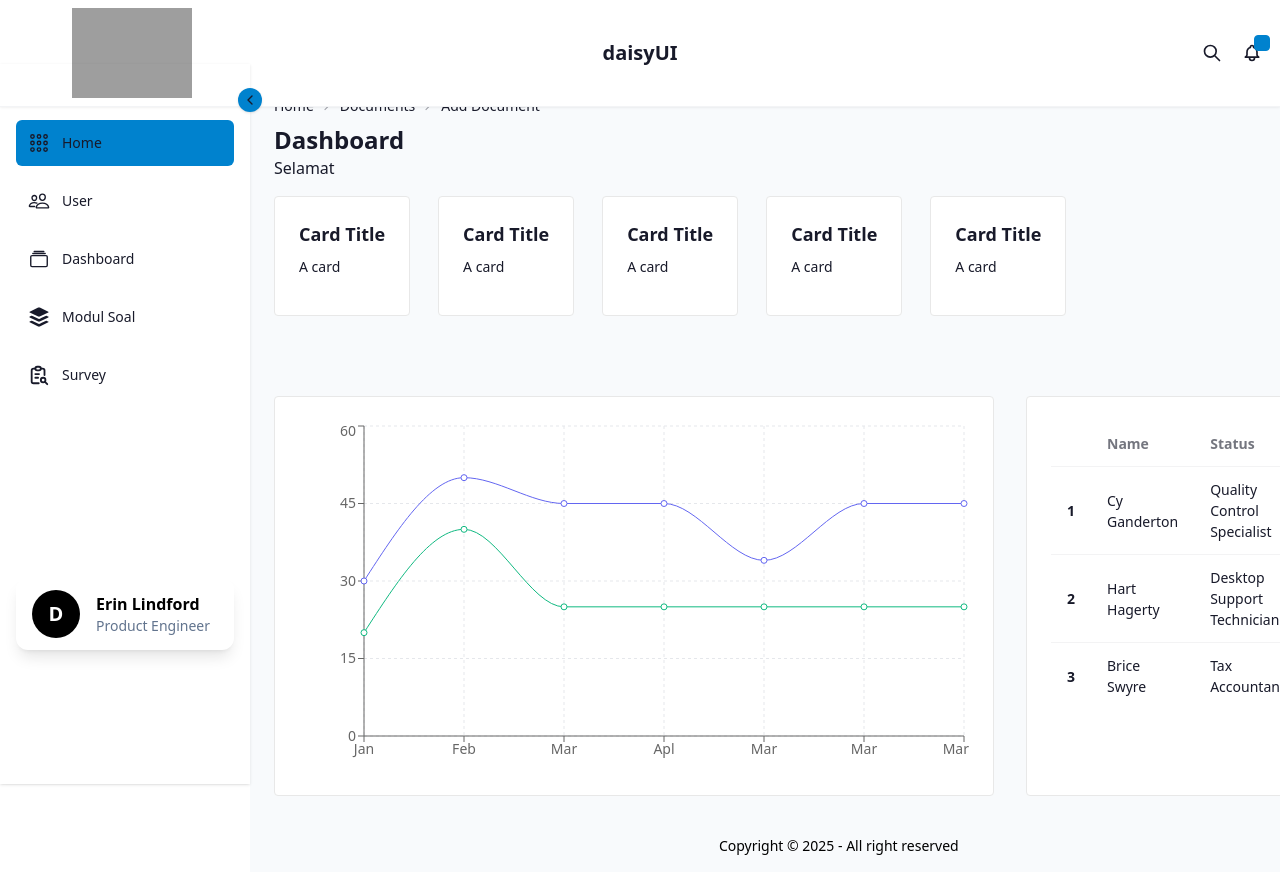
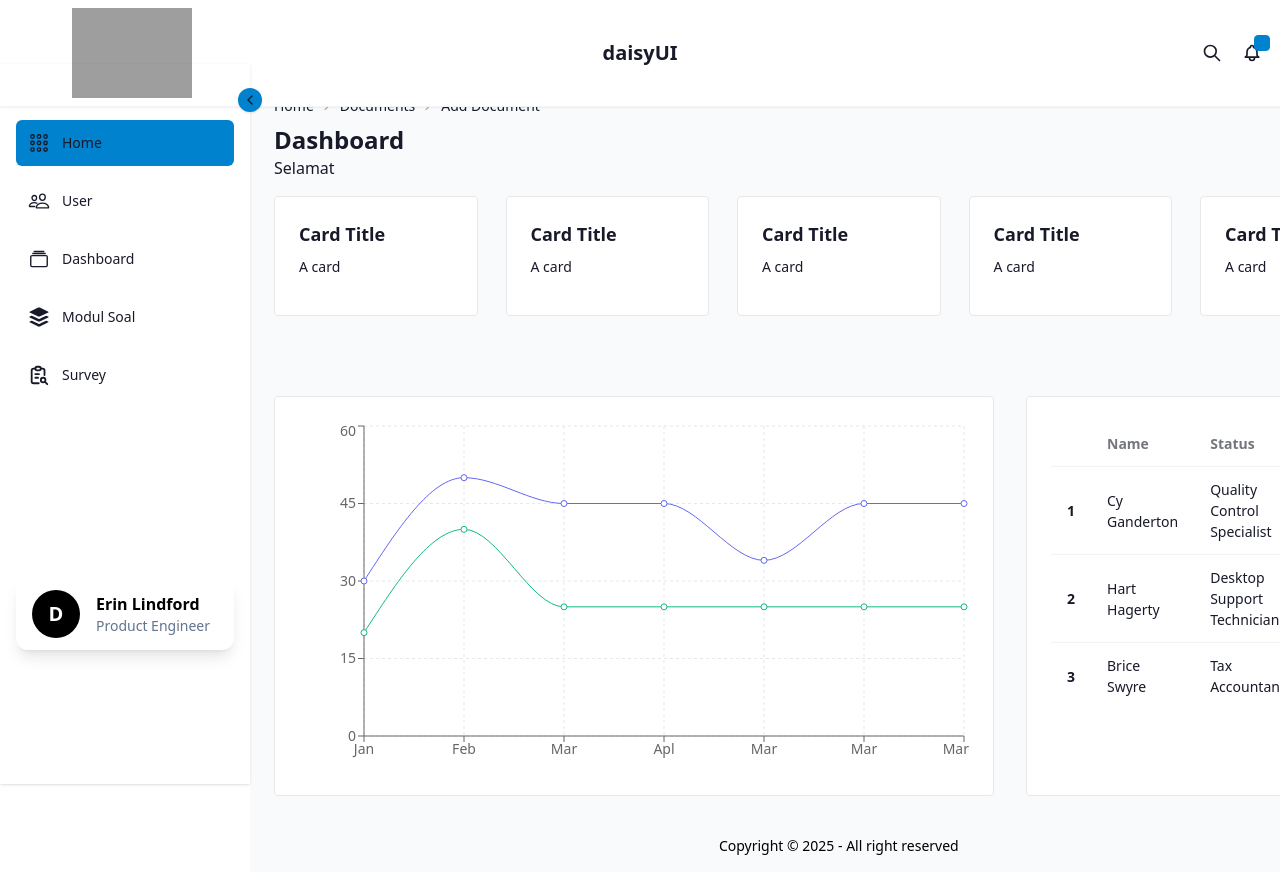
Before and after one commit to Yoysi/frontend-psikotes, a React (Vite) app: page /superadmin/Superdashboard in a window 1280 px wide. Shown: the top 872 px of the page. Built offline with nearby package versions, Linux system fonts and the light colour scheme; grey boxes are pictures that could not be loaded.

Commit message:
update dashboard card

```diff
--- a/src/components/sidebar.tsx
+++ b/src/components/sidebar.tsx
@@ -3,6 +3,7 @@ import { IoAlbumsOutline, IoAppsOutline, IoLogoBuffer, IoPeopleOutline } from "r
 import { TbReportSearch } from "react-icons/tb";
 import { FiChevronLeft, FiChevronRight } from "react-icons/fi";
 import { motion, AnimatePresence } from "framer-motion";
+import { BrowserRouter as Router, Routes, Route } from "react-router-dom";
 
 interface SidebarProps {
   open: boolean;
@@ -13,7 +14,7 @@ const Sidebar: React.FC<SidebarProps> = ({ open, setOpen }) => {
   const [activeItem, setActiveItem] = useState<string>("Home");
 
   const sidebarItems = [
-    { id: "Home", icons: <IoAppsOutline size={22} />, title: "Home" },
+    { id: "Home", icons: <IoAppsOutline size={22} />, title: "Home",},
     { id: "User", icons: <IoPeopleOutline size={22} />, title: "User" },
     { id: "Dashboard", icons: <IoAlbumsOutline size={22} />, title: "Dashboard" },
     { id: "Modul", icons: <IoLogoBuffer size={22} />, title: "Modul Soal" },
--- a/src/pages/super-admin/Superdashboard.tsx
+++ b/src/pages/super-admin/Superdashboard.tsx
@@ -8,32 +8,32 @@ const SuperDashboard = () => {
       <h1 className="text-2xl font-bold">Dashboard</h1>
       <p>Selamat </p>
 
-      <div className="flex flex-1 min-w-100 max-w-280 mt-4 gap-7">
-        <div className="card card-border bg-base-100 h-30">
+      <div className="flex mt-4 gap-7">
+        <div className="card card-border flex-1 bg-base-100 min-w-40 max-w-65 h-30">
           <div className="card-body">
             <h2 className="card-title">Card Title</h2>
             <p>A card </p>
           </div>
         </div>
-        <div className="card card-border bg-base-100 h-30">
+        <div className="card card-border flex-1 bg-base-100 min-w-40 max-w-65 h-30">
           <div className="card-body">
             <h2 className="card-title">Card Title</h2>
             <p>A card </p>
           </div>
         </div>
-        <div className="card card-border bg-base-100 h-30">
+        <div className="card card-border flex-1 bg-base-100 min-w-40 max-w-65 h-30">
           <div className="card-body">
             <h2 className="card-title">Card Title</h2>
             <p>A card </p>
           </div>
         </div>
-        <div className="card card-border bg-base-100 h-30">
+        <div className="card card-border flex-1 bg-base-100 min-w-40 max-w-65 h-30">
           <div className="card-body">
             <h2 className="card-title">Card Title</h2>
             <p>A card </p>
           </div>
         </div>
-        <div className="card card-border bg-base-100 h-30">
+        <div className="card card-border flex-1 bg-base-100 min-w-40 max-w-65 h-30">
           <div className="card-body">
             <h2 className="card-title">Card Title</h2>
             <p>A card </p>
```
